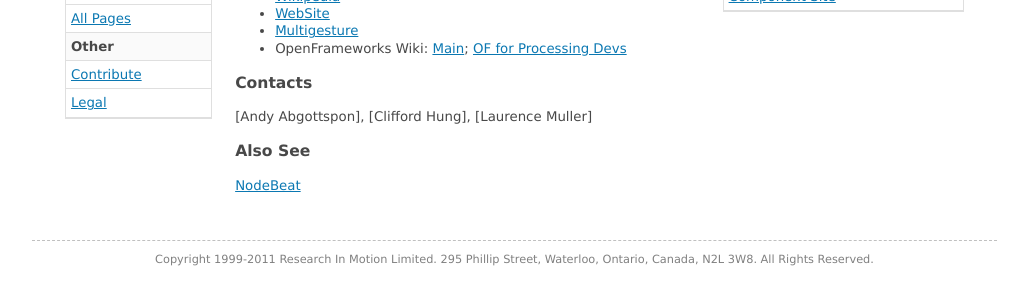
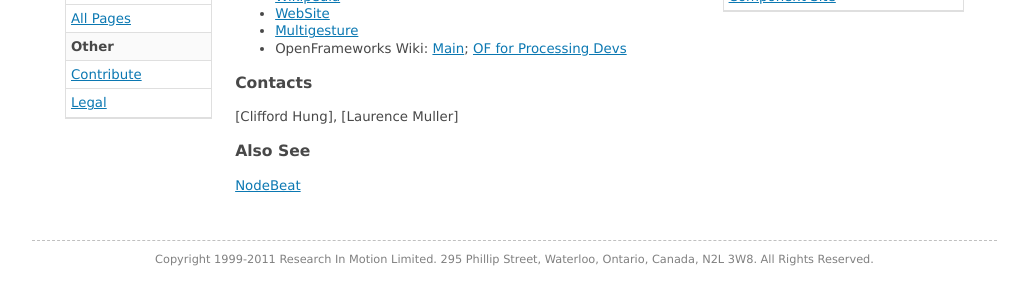
Before and after one commit to blackberry/Community, a Jekyll site: the page built from OpenFrameworks.md, in a window 1280 px wide. Shown: the part 316-616 px from the top of the page, without its empty margins (126-1154 px from the left). Built offline with Jekyll 4.4.1, drawn with Linux system fonts in a browser that asks for light colours.

Commit message:
Fixed contact names for OpenCV and OpenFrameworks

```diff
--- a/OpenFrameworks.md
+++ b/OpenFrameworks.md
@@ -24,7 +24,7 @@
 * OpenFrameworks Wiki: [Main](http://wiki.openframeworks.cc/index.php?title=Main_Page); [OF for Processing Devs](http://wiki.openframeworks.cc/index.php?title=OF_for_Processing_users)
 
 ### Contacts
-[Andy Abgottspon], [Clifford Hung], [Laurence Muller]
+[Clifford Hung], [Laurence Muller]
 
 ### Also See
 [NodeBeat]
```
Also changed, not shown: OpenCV.md (+0 -4 lines).
